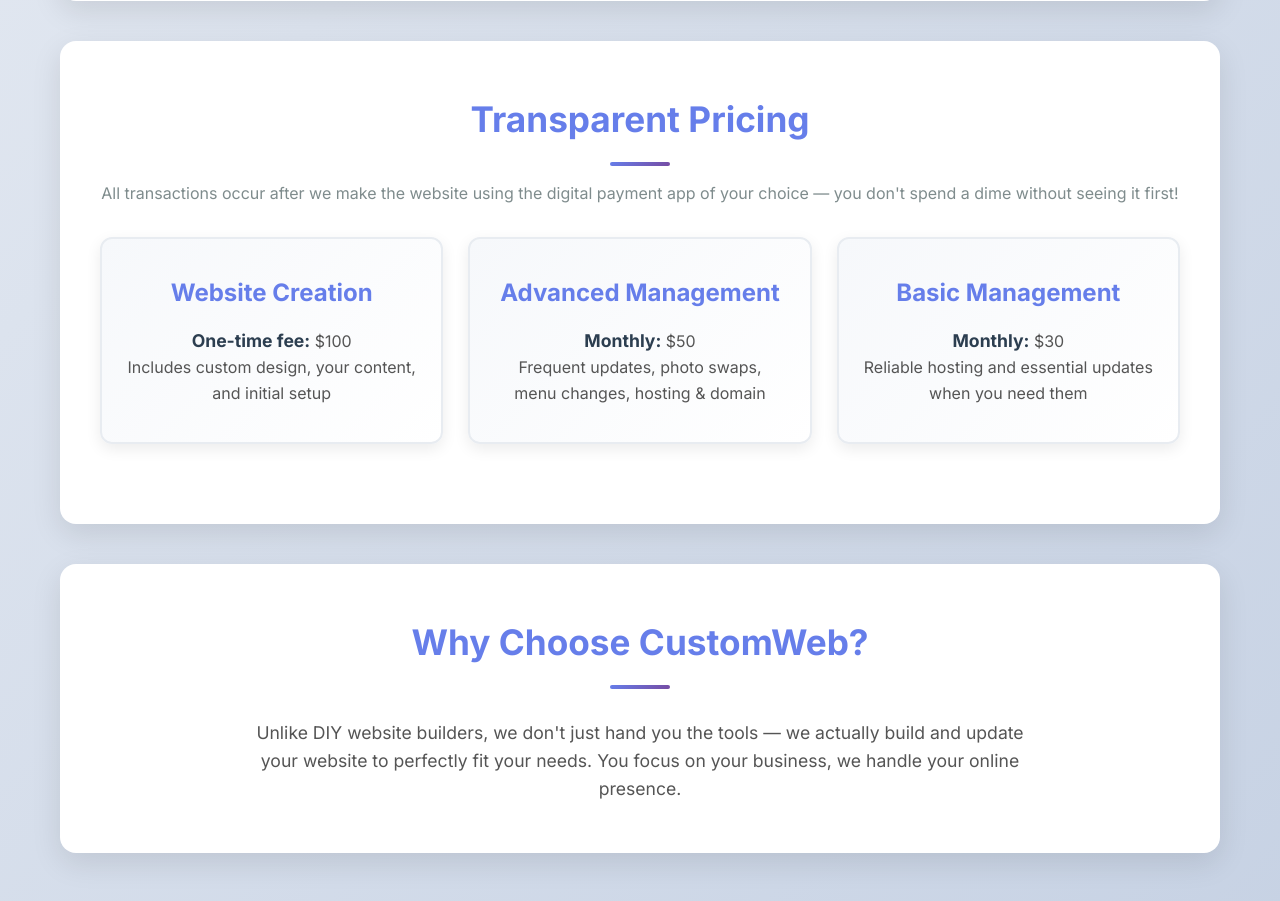
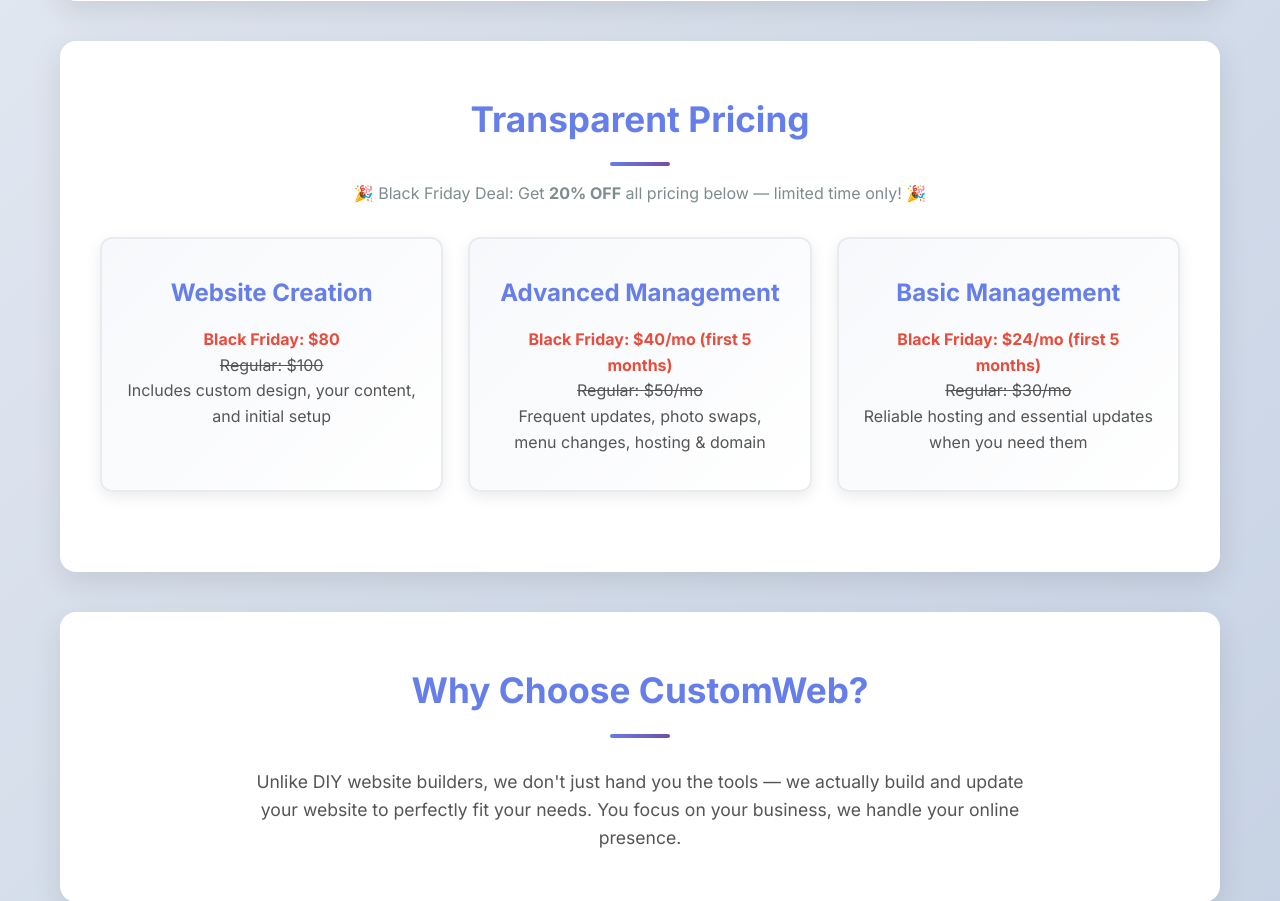
Before and after one commit to customweb6/customweb7, a Flask app: page / in a window 1280 px wide. Shown: the part 1876-2777 px from the top of the page. Run offline with Flask 3, Linux system fonts and the light colour scheme.

Commit message:
Update home.html

```diff
--- a/templates/home.html
+++ b/templates/home.html
@@ -351,26 +351,30 @@
     <div class="content-section">
   <h2>Transparent Pricing</h2>
   <p style="text-align: center; color: #7f8c8d; font-size: 1rem; margin-top: -15px; margin-bottom: 30px;">
-        All transactions occur after we make the website using the digital payment app of your choice — you don't spend a dime without seeing it first!
+    🎉 Black Friday Deal: Get <strong>20% OFF</strong> all pricing below — limited time only! 🎉
   </p>
   <div class="pricing">
     <div class="pricing-card">
       <h3>Website Creation</h3>
-          <p><strong>One-time fee:</strong> $100</p>
+      <p style="color:#e74c3c; font-weight:700;">Black Friday: $80</p>
+      <p><s>Regular: $100</s></p>
       <p>Includes custom design, your content, and initial setup</p>
     </div>
     <div class="pricing-card">
       <h3>Advanced Management</h3>
-          <p><strong>Monthly:</strong> $50</p>
+      <p style="color:#e74c3c; font-weight:700;">Black Friday: $40/mo (first 5 months)</p>
+      <p><s>Regular: $50/mo</s></p>
       <p>Frequent updates, photo swaps, menu changes, hosting & domain</p>
     </div>
     <div class="pricing-card">
       <h3>Basic Management</h3>
-          <p><strong>Monthly:</strong> $30</p>
+      <p style="color:#e74c3c; font-weight:700;">Black Friday: $24/mo (first 5 months)</p>
+      <p><s>Regular: $30/mo</s></p>
       <p>Reliable hosting and essential updates when you need them</p>
     </div>
   </div>
 </div>
+
 
     <div class="content-section">
       <h2>Why Choose CustomWeb?</h2>
```
Lines whose indentation alone changed are shown as unchanged.
